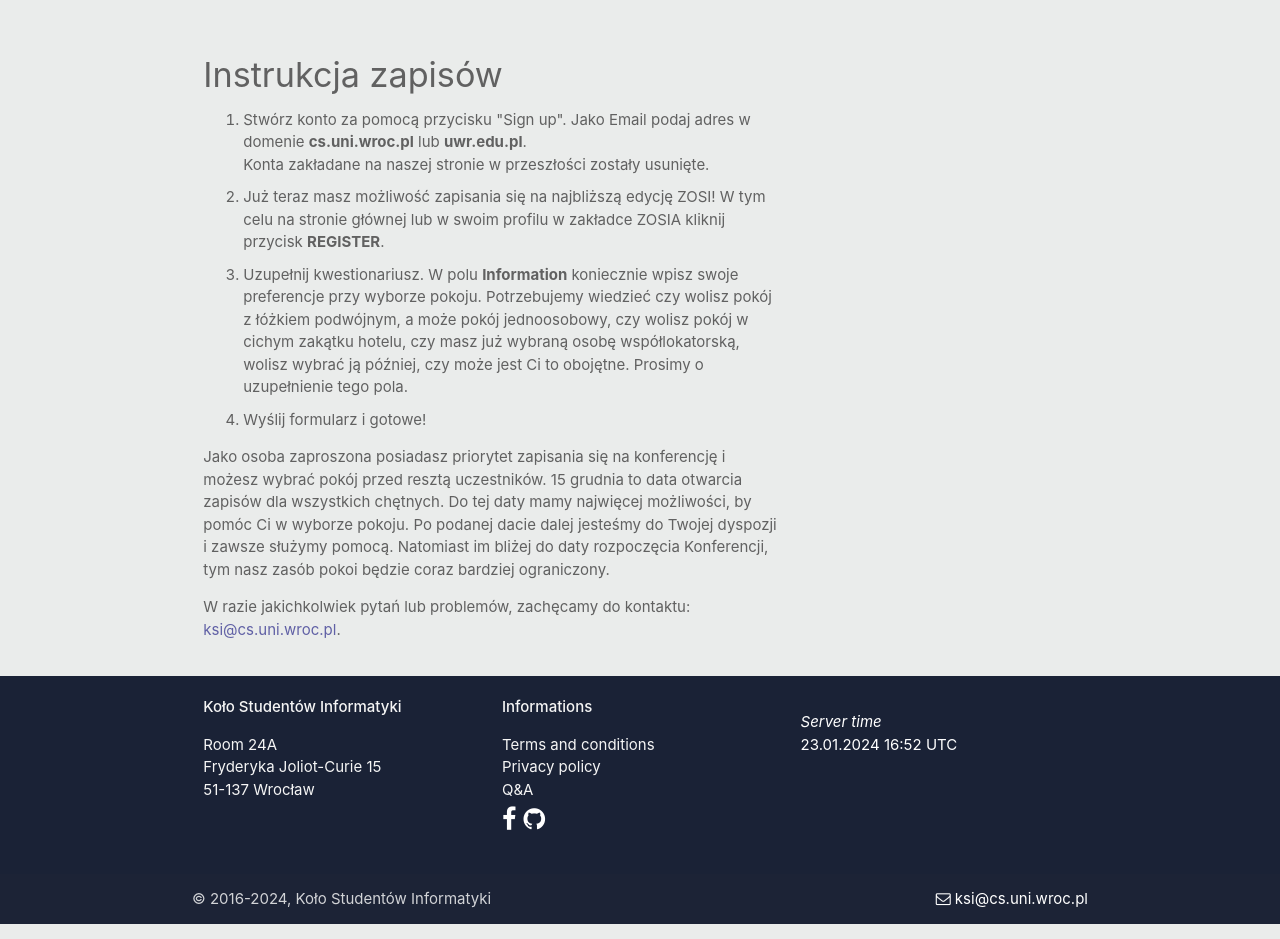
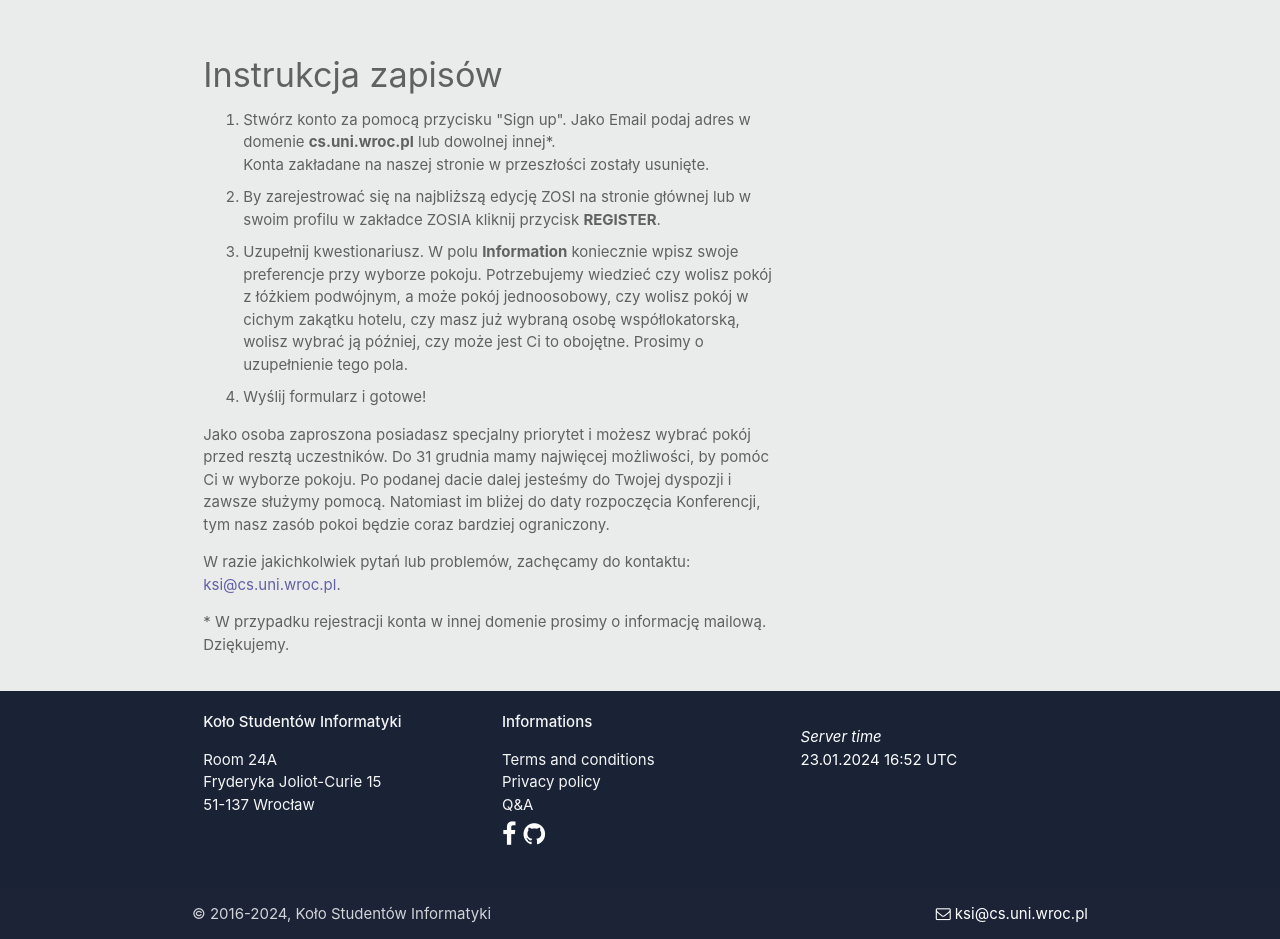
Before and after one commit to ksiuwr/zosia-site-v2016, a Django app: page /zapisy/ in a window 1280 px wide. Shown: the part 248-1187 px from the top of the page. Run offline with Django 3.2, Linux system fonts and the light colour scheme; some libraries are stand-ins or nearby versions.

Commit message:
FIX - students also have uwr.edu.pl email

```diff
--- a/app/src/conferences/templates/conferences/sign_up_rules_for_invited.html
+++ b/app/src/conferences/templates/conferences/sign_up_rules_for_invited.html
@@ -15,12 +15,11 @@
                 <ol>
                     <li style="margin-bottom: 10px">
                         Stwórz konto za pomocą przycisku "Sign up".
-                        Jako Email podaj adres w domenie <b>cs.uni.wroc.pl</b> lub <b>uwr.edu.pl</b>.<br/>
+                        Jako Email podaj adres w domenie <b>cs.uni.wroc.pl</b> lub dowolnej innej*.<br/>
                         Konta zakładane na naszej stronie w przeszłości zostały usunięte.
                     </li>
                     <li style="margin-bottom: 10px">
-                        Już teraz masz możliwość zapisania się na najbliższą edycję ZOSI!
-                        W tym celu na stronie głównej lub w swoim profilu w zakładce ZOSIA kliknij przycisk <b>REGISTER</b>.
+                        By zarejestrować się na najbliższą edycję ZOSI na stronie głównej lub w swoim profilu w zakładce ZOSIA kliknij przycisk <b>REGISTER</b>.
                     </li>
                     <li style="margin-bottom: 10px">
                         Uzupełnij kwestionariusz. W polu <b>Information</b> koniecznie wpisz swoje preferencje przy wyborze pokoju.
@@ -31,14 +30,17 @@
                     <li>Wyślij formularz i gotowe!</li>
                 </ol>
                 <p>
-                    Jako osoba zaproszona posiadasz priorytet zapisania się na konferencję i możesz wybrać pokój przed resztą uczestników.
-                    15 grudnia to data otwarcia zapisów dla wszystkich chętnych. Do tej daty mamy najwięcej możliwości,
-                    by pomóc Ci w wyborze pokoju. Po podanej dacie dalej jesteśmy do Twojej dyspozji i zawsze służymy pomocą.
+                    Jako osoba zaproszona posiadasz specjalny priorytet i możesz wybrać pokój przed resztą uczestników.
+                    Do 31 grudnia mamy najwięcej możliwości, by pomóc Ci w wyborze pokoju.
+                    Po podanej dacie dalej jesteśmy do Twojej dyspozji i zawsze służymy pomocą.
                     Natomiast im bliżej do daty rozpoczęcia Konferencji, tym nasz zasób pokoi będzie coraz bardziej ograniczony.
                 </p>
                 <p>
                     W razie jakichkolwiek pytań lub problemów, zachęcamy do kontaktu: <a href="mailto:ksi@cs.uni.wroc.pl">ksi@cs.uni.wroc.pl</a>.
                 </p>
+                <p>
+                    * W przypadku rejestracji konta w innej domenie prosimy o informację mailową. Dziękujemy.
+                </p>
             </div>
         </div>
     </div>
--- a/app/src/users/models.py
+++ b/app/src/users/models.py
@@ -9,7 +9,7 @@ from django.utils.translation import ugettext_lazy as _
 
 from conferences.models import Bus, Zosia
 from utils.constants import II_UWR_EMAIL_DOMAIN, MAX_BONUS_MINUTES, MIN_BONUS_MINUTES, \
-    PAYMENT_GROUPS, PERSON_TYPE, SHIRT_SIZE_CHOICES, SHIRT_TYPES_CHOICES, UWR_EMAIL_DOMAIN, UserInternals
+    PAYMENT_GROUPS, PERSON_TYPE, SHIRT_SIZE_CHOICES, SHIRT_TYPES_CHOICES, UserInternals
 from utils.time_manager import timedelta_since
 
 
@@ -82,8 +82,7 @@ class User(AbstractBaseUser, PermissionsMixin):
         return self.full_name
 
     def save(self, *args, **kwargs):
-        if (self.email.endswith(II_UWR_EMAIL_DOMAIN) or \
-            self.email.endswith(UWR_EMAIL_DOMAIN)) \
+        if  self.email.endswith(II_UWR_EMAIL_DOMAIN) \
             and (self.person_type is None or self.person_type == UserInternals.PERSON_NORMAL):
             self.person_type = UserInternals.PERSON_EARLY_REGISTERING
 
--- a/app/src/utils/constants.py
+++ b/app/src/utils/constants.py
@@ -105,7 +105,6 @@ PERSON_TYPE = [
 ]
 
 II_UWR_EMAIL_DOMAIN = "@cs.uni.wroc.pl"
-UWR_EMAIL_DOMAIN = "@uwr.edu.pl"
 
 # Sponsors
 class SponsorInternals:
```
